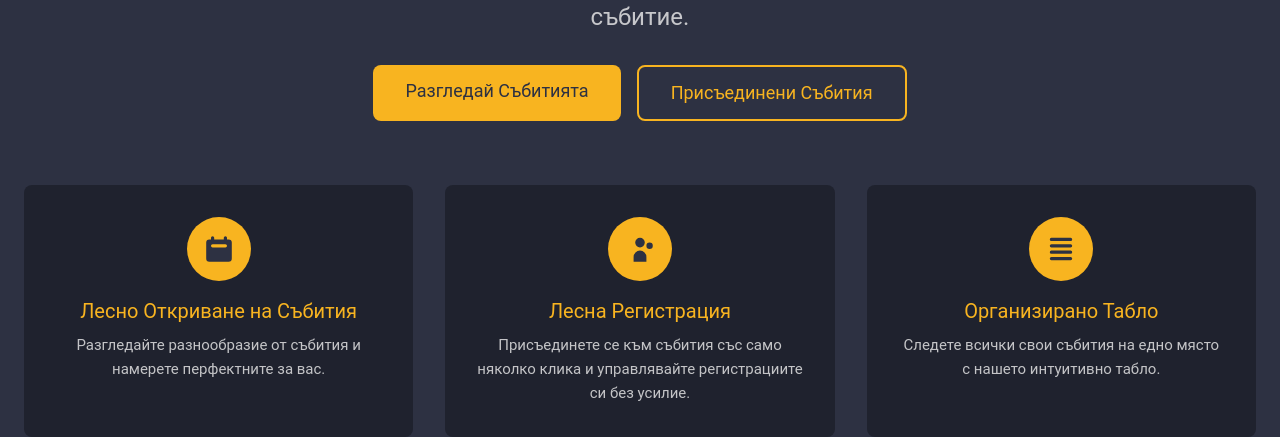
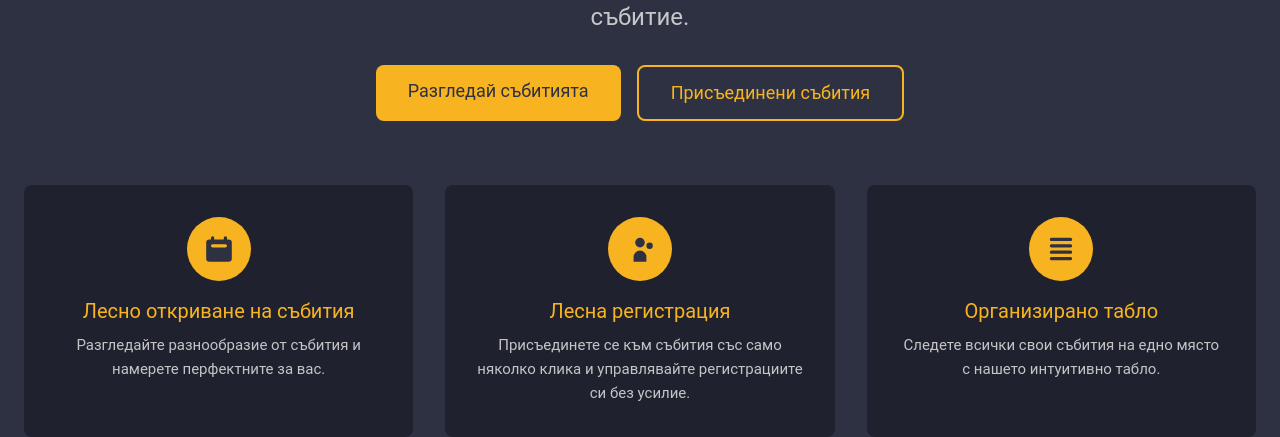
Before and after one commit to Speed-IT-Up-School-Edition-2025/NemetschekEventManagerFrontend, a Vue app: page / in a window 1280 px wide. Shown: the part 283-720 px from the top of the page. Built offline with nearby package versions, Linux system fonts and the light colour scheme; no server answers.

Commit message:
small fixes

```diff
--- a/src/views/CreateEventView.vue
+++ b/src/views/CreateEventView.vue
@@ -25,7 +25,7 @@ function handleSubmit() {
 		fields: formFields!,
 	})
 		.then(({ id }) => {
-			triggerToast("Събитието е създадено успешно!");
+			triggerToast("Събитието е създадено успешно!", "success");
 
 			router.push(`/events/${id}`);
 		})
@@ -33,7 +33,8 @@ function handleSubmit() {
 			console.error("Грешка при създаване на събитието:", error);
 
 			triggerToast(
-				"Възникна грешка при създаване на събитието. Моля, опитайте отново."
+				"Възникна грешка при създаване на събитието. Моля, опитайте отново.",
+				"error"
 			);
 		});
 }
--- a/src/views/EditEventView.vue
+++ b/src/views/EditEventView.vue
@@ -10,7 +10,7 @@ import { useAsync } from "@/composables/useAsync";
 import { useTemplateRef, onMounted } from "vue";
 import { useRouter, useRoute } from "vue-router";
 
-const { setCurrentEvent } = useCurrentEventStore();
+const { setCurrentEvent, clearCurrentEvent } = useCurrentEventStore();
 const { triggerToast } = useUIStore();
 
 const router = useRouter();
@@ -42,7 +42,9 @@ onMounted(async () => {
 		await loadEvent();
 	} catch (error) {
 		console.error("Грешка при зареждане на събитието:", error);
-		triggerToast("Възникна грешка при зареждане на събитието.");
+
+		triggerToast("Възникна грешка при зареждане на събитието.", "error");
+
 		router.push("/events");
 	}
 });
@@ -56,13 +58,17 @@ function handleSubmit() {
 		fields: formFields!,
 	})
 		.then(() => {
-			triggerToast("Събитието е обновено успешно!");
+			triggerToast("Събитието е обновено успешно!", "success");
+
 			router.push(`/events/${route.params.id}`);
+
+			clearCurrentEvent();
 		})
 		.catch(error => {
 			console.error("Грешка при обновяване на събитието:", error);
 			triggerToast(
-				"Възникна грешка при обновяване на събитието. Моля, опитайте отново."
+				"Възникна грешка при обновяване на събитието. Моля, опитайте отново.",
+				"error"
 			);
 		});
 }
--- a/src/views/HomeView.vue
+++ b/src/views/HomeView.vue
@@ -16,12 +16,12 @@
 					<RouterLink
 						to="/events"
 						class="bg-yellow text-grey px-8 py-3 rounded-lg font-semibold hover:opacity-90 transition text-lg">
-						Разгледай Събитията
+						Разгледай събитията
 					</RouterLink>
 					<RouterLink
 						to="/events/joined"
 						class="border-2 border-yellow text-yellow px-8 py-3 rounded-lg font-semibold hover:bg-yellow hover:text-grey transition text-lg">
-						Присъединени Събития
+						Присъединени събития
 					</RouterLink>
 				</div>
 			</div>
@@ -42,7 +42,7 @@
 						</svg>
 					</div>
 					<h3 class="text-xl font-semibold text-yellow mb-2">
-						Лесно Откриване на Събития
+						Лесно откриване на събития
 					</h3>
 					<p class="text-white/80">
 						Разгледайте разнообразие от събития и намерете
@@ -62,7 +62,7 @@
 						</svg>
 					</div>
 					<h3 class="text-xl font-semibold text-yellow mb-2">
-						Лесна Регистрация
+						Лесна регистрация
 					</h3>
 					<p class="text-white/80">
 						Присъединете се към събития със само няколко клика и
@@ -84,7 +84,7 @@
 						</svg>
 					</div>
 					<h3 class="text-xl font-semibold text-yellow mb-2">
-						Организирано Табло
+						Организирано табло
 					</h3>
 					<p class="text-white/80">
 						Следете всички свои събития на едно място с нашето
@@ -99,7 +99,7 @@
 				class="bg-dark-grey rounded-lg p-8 mb-16">
 				<div class="text-center mb-8">
 					<h2 class="text-3xl font-bold text-yellow mb-4">
-						Администраторски Инструменти
+						Администраторски инструменти
 					</h2>
 					<p class="text-white/80 text-lg">
 						Управлявайте събития и потребители с мощни
@@ -110,12 +110,12 @@
 					<RouterLink
 						to="/events/create"
 						class="bg-yellow text-grey px-6 py-3 rounded-lg font-semibold hover:opacity-90 transition text-center">
-						Създаване на Ново Събитие
+						Създаване на ново събитие
 					</RouterLink>
 					<RouterLink
 						to="/users"
 						class="border-2 border-yellow text-yellow px-6 py-3 rounded-lg font-semibold hover:bg-yellow hover:text-grey transition text-center">
-						Управление на Потребители
+						Управление на потребители
 					</RouterLink>
 				</div>
 			</div>
@@ -132,7 +132,7 @@
 				<RouterLink
 					to="/events"
 					class="bg-yellow text-grey px-8 py-3 rounded-lg font-semibold hover:opacity-90 transition text-lg inline-block">
-					Разгледайте Всички Събития
+					Разгледайте всички събития
 				</RouterLink>
 			</div>
 		</div>
```
Also changed, not shown: src/components/FormSubmit.vue (+14 -5 lines).
